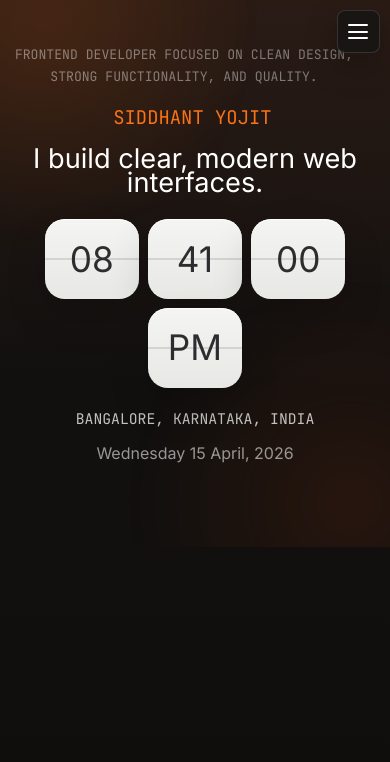
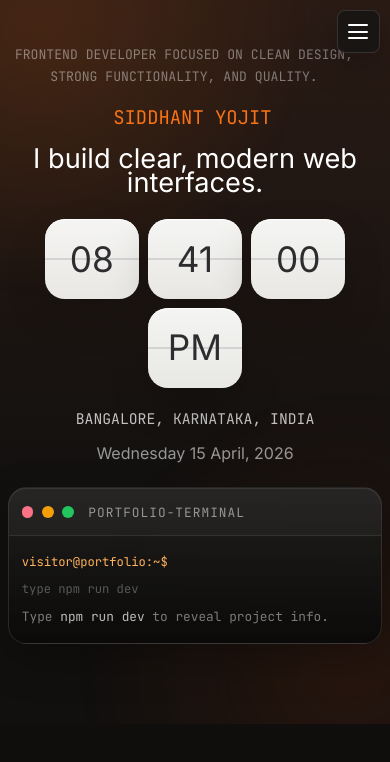
Before and after one commit to YojitSiddhant/siddhant-yojit-portfolio, a Next.js app: page / in a window 390 px wide. Shown: the top 762 px of the page. Built offline with nearby package versions, Linux system fonts and the light colour scheme.

Commit message:
Add interactive homepage terminal

```diff
--- /dev/null
+++ b/app/components/home-terminal.tsx
@@ -0,0 +1,113 @@
+"use client";
+
+import { useId, useMemo, useState } from "react";
+
+const READY_COMMAND = "npm run dev";
+
+const terminalOptions = [
+  {
+    id: "about",
+    label: "About",
+    prefix: "[about]",
+    content: "Siddhant Yojit is a frontend developer focused on clean design, strong functionality, and polished web experiences.",
+  },
+  {
+    id: "skills",
+    label: "Skills",
+    prefix: "[skills]",
+    content: "HTML, CSS, JavaScript, React, Next.js, Angular, MongoDB, Flutter, SQLite, SQL, and GitHub.",
+  },
+  {
+    id: "projects",
+    label: "Projects",
+    prefix: "[projects]",
+    content: "Portfolio work across frontend interfaces, internship deliverables, and modern web builds with a strong UI focus.",
+  },
+  {
+    id: "contact",
+    label: "Contact",
+    prefix: "[contact]",
+    content: "Use the contact section to get in touch for frontend work, collaboration, or project discussions.",
+  },
+] as const;
+
+export default function HomeTerminal() {
+  const [command, setCommand] = useState("");
+  const [selectedOption, setSelectedOption] = useState<(typeof terminalOptions)[number]["id"]>("about");
+  const inputId = useId();
+
+  const isReady = useMemo(() => command.trim().toLowerCase() === READY_COMMAND, [command]);
+  const activeOption = terminalOptions.find((option) => option.id === selectedOption) ?? terminalOptions[0];
+
+  return (
+    <section className="home-terminal" aria-label="Interactive command prompt">
+      <div className="home-terminal-window">
+        <div className="home-terminal-bar" aria-hidden="true">
+          <span className="home-terminal-dot home-terminal-dot-close" />
+          <span className="home-terminal-dot home-terminal-dot-minimize" />
+          <span className="home-terminal-dot home-terminal-dot-expand" />
+          <span className="home-terminal-title">portfolio-terminal</span>
+        </div>
+
+        <label className="home-terminal-input-row" htmlFor={inputId}>
+          <span className="home-terminal-prompt">visitor@portfolio:~$</span>
+          <input
+            id={inputId}
+            className="home-terminal-input"
+            type="text"
+            autoComplete="off"
+            spellCheck={false}
+            value={command}
+            onChange={(event) => {
+              const nextCommand = event.target.value;
+              setCommand(nextCommand);
+
+              if (nextCommand.trim().toLowerCase() !== READY_COMMAND) {
+                setSelectedOption("about");
+              }
+            }}
+            placeholder="type npm run dev"
+            aria-describedby={`${inputId}-hint`}
+          />
+        </label>
+
+        <p className="home-terminal-hint" id={`${inputId}-hint`}>
+          Type <span>npm run dev</span> to reveal project info.
+        </p>
+
+        <div
+          className={`home-terminal-output${isReady ? " is-visible" : ""}`}
+          aria-live="polite"
+        >
+          <p className="home-terminal-line">
+            <span className="home-terminal-prefix">[name]</span>
+            <span>Siddhant Yojit</span>
+          </p>
+
+          <p className="home-terminal-line">
+            <span className="home-terminal-prefix">[select]</span>
+            <span>Choose what you want to know.</span>
+          </p>
+
+          <div className="home-terminal-options" role="list" aria-label="Info options">
+            {terminalOptions.map((option) => (
+              <button
+                key={option.id}
+                type="button"
+                className={`home-terminal-option${selectedOption === option.id ? " is-active" : ""}`}
+                onClick={() => setSelectedOption(option.id)}
+              >
+                {option.label}
+              </button>
+            ))}
+          </div>
+
+          <p className="home-terminal-line home-terminal-line-detail">
+            <span className="home-terminal-prefix">{activeOption.prefix}</span>
+            <span>{activeOption.content}</span>
+          </p>
+        </div>
+      </div>
+    </section>
+  );
+}
--- a/app/globals.css
+++ b/app/globals.css
@@ -178,6 +178,182 @@ a:focus-visible {
   animation-delay: 120ms;
 }
 
+.home-terminal {
+  position: absolute;
+  left: 50%;
+  bottom: 1.75rem;
+  z-index: 8;
+  width: min(42rem, calc(100vw - 8rem));
+  transform: translateX(-50%);
+  animation: hero-fade-up 760ms var(--ease-out) both;
+  animation-delay: 220ms;
+}
+
+.home-terminal-window {
+  border: 1px solid rgba(255, 255, 255, 0.11);
+  border-radius: 1.4rem;
+  background:
+    linear-gradient(180deg, rgba(255, 255, 255, 0.08), rgba(11, 10, 9, 0.9)),
+    rgba(13, 12, 11, 0.9);
+  box-shadow:
+    0 16px 42px rgba(0, 0, 0, 0.26),
+    inset 0 1px 0 rgba(255, 255, 255, 0.08);
+  backdrop-filter: blur(16px);
+  overflow: hidden;
+}
+
+.home-terminal-bar {
+  display: flex;
+  align-items: center;
+  gap: 0.55rem;
+  padding: 0.85rem 1rem 0.75rem;
+  border-bottom: 1px solid rgba(255, 255, 255, 0.08);
+  background: rgba(255, 255, 255, 0.03);
+}
+
+.home-terminal-dot {
+  width: 0.72rem;
+  height: 0.72rem;
+  border-radius: 999px;
+}
+
+.home-terminal-dot-close {
+  background: #fb7185;
+}
+
+.home-terminal-dot-minimize {
+  background: #f59e0b;
+}
+
+.home-terminal-dot-expand {
+  background: #22c55e;
+}
+
+.home-terminal-title {
+  margin-left: 0.35rem;
+  font-family: var(--font-mono), monospace;
+  font-size: 0.8rem;
+  letter-spacing: 0.08em;
+  text-transform: uppercase;
+  color: rgba(255, 255, 255, 0.52);
+}
+
+.home-terminal-input-row {
+  display: flex;
+  align-items: center;
+  gap: 0.7rem;
+  padding: 1rem 1rem 0.45rem;
+}
+
+.home-terminal-prompt {
+  flex: 0 0 auto;
+  font-family: var(--font-mono), monospace;
+  font-size: 0.92rem;
+  color: var(--accent-soft);
+}
+
+.home-terminal-input {
+  width: 100%;
+  min-width: 0;
+  border: 0;
+  background: transparent;
+  color: var(--foreground);
+  font-family: var(--font-mono), monospace;
+  font-size: 0.95rem;
+  outline: none;
+}
+
+.home-terminal-input::placeholder {
+  color: rgba(255, 255, 255, 0.3);
+}
+
+.home-terminal-hint {
+  padding: 0 1rem 1rem;
+  font-family: var(--font-mono), monospace;
+  font-size: 0.8rem;
+  color: rgba(255, 255, 255, 0.45);
+}
+
+.home-terminal-hint span {
+  color: rgba(255, 255, 255, 0.72);
+}
+
+.home-terminal-output {
+  display: grid;
+  gap: 0.5rem;
+  max-height: 0;
+  padding: 0 1rem;
+  opacity: 0;
+  overflow: hidden;
+  transition:
+    max-height var(--motion-medium) var(--ease-out),
+    opacity var(--motion-medium) ease,
+    padding-bottom var(--motion-medium) ease;
+}
+
+.home-terminal-output.is-visible {
+  max-height: 18rem;
+  padding-bottom: 1rem;
+  opacity: 1;
+}
+
+.home-terminal-line {
+  display: flex;
+  flex-wrap: wrap;
+  gap: 0.55rem;
+  margin: 0;
+  font-family: var(--font-mono), monospace;
+  font-size: 0.84rem;
+  color: rgba(255, 255, 255, 0.72);
+}
+
+.home-terminal-prefix {
+  color: var(--accent);
+}
+
+.home-terminal-options {
+  display: flex;
+  flex-wrap: wrap;
+  gap: 0.6rem;
+  margin-top: 0.15rem;
+}
+
+.home-terminal-option {
+  border: 1px solid rgba(255, 255, 255, 0.1);
+  border-radius: 999px;
+  background: rgba(255, 255, 255, 0.04);
+  color: rgba(255, 255, 255, 0.76);
+  font-family: var(--font-mono), monospace;
+  font-size: 0.78rem;
+  letter-spacing: 0.06em;
+  text-transform: uppercase;
+  padding: 0.45rem 0.75rem;
+  transition:
+    transform var(--motion-fast) var(--ease-spring),
+    border-color var(--motion-fast) ease,
+    background var(--motion-fast) ease,
+    color var(--motion-fast) ease;
+}
+
+.home-terminal-option:hover,
+.home-terminal-option.is-active {
+  transform: translateY(-1px);
+  border-color: rgba(var(--accent-rgb), 0.38);
+  background: rgba(var(--accent-rgb), 0.12);
+  color: #fff2e8;
+}
+
+.home-terminal-line-detail {
+  margin-top: 0.1rem;
+  padding-top: 0.25rem;
+  border-top: 1px solid rgba(255, 255, 255, 0.06);
+}
+
+.home-terminal-line-detail span:last-child {
+  flex: 1 1 18rem;
+  min-width: 0;
+}
+
 .hero-kicker {
   margin-top: 1.5rem;
   max-width: 22rem;
@@ -1806,8 +1982,56 @@ a:focus-visible {
 }
 
 @media (min-width: 769px) and (max-width: 1024px) {
+  .hero-frame {
+    min-height: auto;
+    height: auto;
+  }
+
   .hero-stage {
     width: min(100%, calc(100vw - 2rem));
+    min-height: auto;
+    padding-top: 3rem;
+    padding-bottom: 4rem;
+  }
+
+  .hero-copy {
+    position: static;
+    max-width: min(42rem, 100%);
+    margin-inline: auto;
+    text-align: center;
+  }
+
+  .hero-kicker,
+  .hero-intro {
+    max-width: 100%;
+    margin-inline: auto;
+  }
+
+  .hero-name {
+    width: 100%;
+    text-align: center;
+  }
+
+  .hero-name-text {
+    width: 100%;
+    justify-content: center;
+    white-space: normal;
+    text-align: center;
+  }
+
+  .hero-center {
+    position: static;
+    display: block;
+    padding: 2rem 0 0;
+  }
+
+  .home-terminal {
+    position: static;
+    left: auto;
+    bottom: auto;
+    width: min(100%, 38rem);
+    margin: 1.5rem auto 0;
+    transform: none;
   }
 
   .work-page-stage {
@@ -1884,6 +2108,15 @@ a:focus-visible {
     padding: 2rem 0 0;
   }
 
+  .home-terminal {
+    position: static;
+    left: auto;
+    bottom: auto;
+    width: min(100%, 34rem);
+    margin: 1.5rem auto 0;
+    transform: none;
+  }
+
   .hero-side {
     position: static;
     top: auto;
@@ -1944,6 +2177,11 @@ a:focus-visible {
     gap: 0.8rem;
   }
 
+  .home-terminal {
+    width: min(100%, 34rem);
+    margin-top: 1.75rem;
+  }
+
   .work-home-content {
     width: min(100%, 48rem);
   }
@@ -2089,6 +2327,32 @@ a:focus-visible {
   .hero-social-link {
     width: 2.7rem;
     height: 2.7rem;
+  }
+
+  .home-terminal {
+    width: min(100%, calc(100vw - 1.25rem));
+    margin-top: 1.25rem;
+  }
+
+  .home-terminal-input-row {
+    align-items: flex-start;
+    flex-direction: column;
+    gap: 0.45rem;
+  }
+
+  .home-terminal-prompt,
+  .home-terminal-input,
+  .home-terminal-line {
+    font-size: 0.76rem;
+  }
+
+  .home-terminal-output.is-visible {
+    max-height: 22rem;
+  }
+
+  .home-terminal-option {
+    font-size: 0.68rem;
+    padding: 0.42rem 0.65rem;
   }
 
   .clock-panel {
@@ -2254,6 +2518,29 @@ a:focus-visible {
     border-radius: 16px;
   }
 
+  .home-terminal {
+    width: min(100%, calc(100vw - 1rem));
+  }
+
+  .home-terminal-window {
+    border-radius: 1.15rem;
+  }
+
+  .home-terminal-bar {
+    padding-inline: 0.8rem;
+  }
+
+  .home-terminal-input-row,
+  .home-terminal-hint,
+  .home-terminal-output {
+    padding-left: 0.8rem;
+    padding-right: 0.8rem;
+  }
+
+  .home-terminal-output.is-visible {
+    max-height: 24rem;
+  }
+
 }
 
 @media (max-height: 640px) {
@@ -2284,6 +2571,13 @@ a:focus-visible {
     position: static;
     transform: none;
     margin-top: 1.25rem;
+  }
+
+  .home-terminal {
+    position: static;
+    width: min(100%, 34rem);
+    margin: 1.25rem auto 0;
+    transform: none;
   }
 
   .work-page-stage {
--- a/app/page.tsx
+++ b/app/page.tsx
@@ -1,4 +1,5 @@
 import HomeClock from "./components/home-clock";
+import HomeTerminal from "./components/home-terminal";
 import ScrollSideNav from "./components/scroll-side-nav";
 import TypewriterName from "./components/typewriter-name";
 import { homeNavItems } from "./lib/navigation";
@@ -23,6 +24,8 @@ export default function Home() {
 
             <ScrollSideNav items={homeNavItems} />
 
+            <HomeTerminal />
+
           </div>
         </section>
       </section>
```
